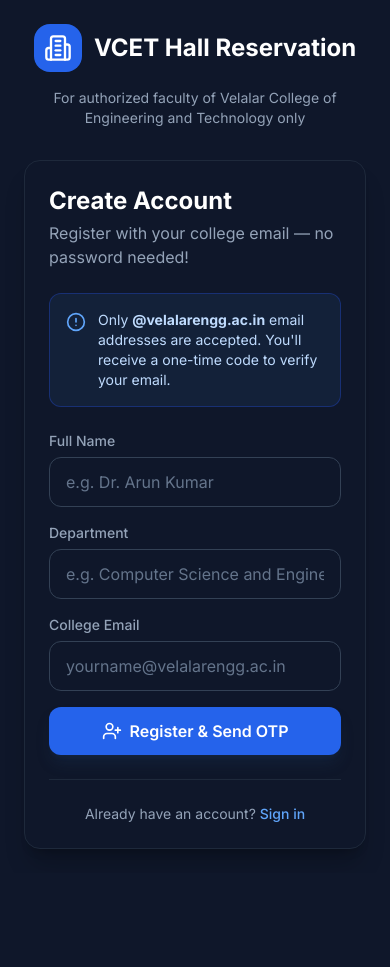
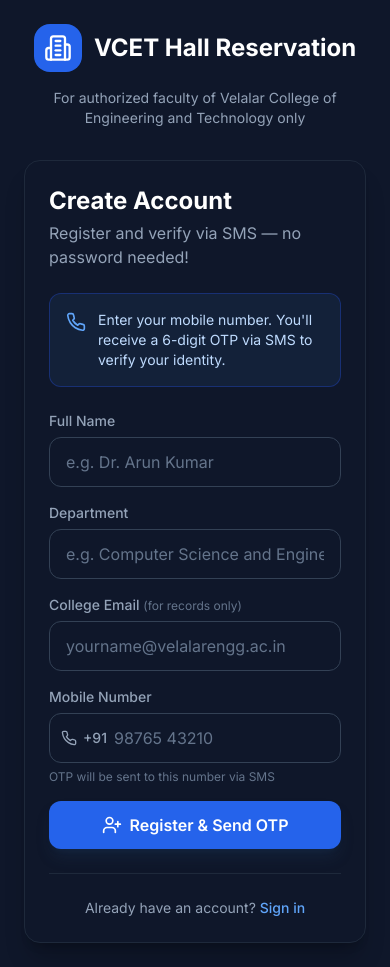
Before and after one commit to indhiran08-coder/HALL-Reservation, a React (Vite) app in the folder frontend/: page /register in a window 390 px wide. Before the commit the page ends 873 px from the top, so only its background shows below. Built offline with nearby package versions, Linux system fonts and the light colour scheme; no server answers.

Commit message:
feat: replace email OTP with phone SMS OTP for auth

```diff
--- a/frontend/src/pages/Login.jsx
+++ b/frontend/src/pages/Login.jsx
@@ -2,33 +2,46 @@
 import { Link, useNavigate } from 'react-router-dom';
 import { useAuth } from '../context/AuthContext';
 import toast from 'react-hot-toast';
-import { Mail, LogIn, Building2 } from 'lucide-react';
+import { Phone, LogIn, Building2 } from 'lucide-react';
+
+// Validate Indian mobile numbers (10 digits, optional +91 or 0 prefix)
+function parsePhone(raw) {
+  const digits = raw.replace(/\D/g, '');
+  if (digits.length === 10) return `+91${digits}`;
+  if (digits.length === 12 && digits.startsWith('91')) return `+${digits}`;
+  if (digits.length === 11 && digits.startsWith('0')) return `+91${digits.slice(1)}`;
+  return null; // invalid
+}
 
 export default function Login() {
-  const [email, setEmail] = useState('');
+  const [phone, setPhone] = useState('');
   const [loading, setLoading] = useState(false);
-  const { sendLoginOtp } = useAuth();
+  const { sendPhoneOtp } = useAuth();
   const navigate = useNavigate();
 
   const handleSubmit = async (e) => {
     e.preventDefault();
-    if (!email.trim()) { toast.error('Please enter your email'); return; }
+    if (!phone.trim()) { toast.error('Please enter your mobile number'); return; }
+
+    const e164Phone = parsePhone(phone);
+    if (!e164Phone) {
+      toast.error('Enter a valid 10-digit Indian mobile number');
+      return;
+    }
 
     setLoading(true);
     try {
-      const { error } = await sendLoginOtp(email.trim().toLowerCase());
+      const { error } = await sendPhoneOtp(e164Phone);
       if (error) {
-        // "User not found" means they need to register
         if (error.message?.includes('not found') || error.message?.includes('not exist')) {
-          toast.error('No account found. Please register first.');
+          toast.error('No account found with this number. Please register first.');
         } else {
           toast.error(error.message || 'Failed to send OTP');
         }
         return;
       }
-      toast.success('OTP sent to your email!');
-      // Pass email and mode to OTP page
-      navigate('/verify-otp', { state: { email, mode: 'login' } });
+      toast.success('OTP sent to your phone via SMS!');
+      navigate('/verify-otp', { state: { phone: e164Phone, isRegister: false } });
     } catch (err) {
       toast.error('Something went wrong. Please try again.');
     } finally {
@@ -85,24 +98,29 @@
           <div className="card">
             <div className="mb-8">
               <h2 className="text-2xl font-bold text-white">Welcome back</h2>
-              <p className="text-slate-400 mt-1">Enter your college email to receive a sign-in code</p>
+              <p className="text-slate-400 mt-1">Enter your mobile number to receive a sign-in code via SMS</p>
             </div>
 
             <form onSubmit={handleSubmit} className="space-y-5">
               <div>
-                <label className="form-label">College Email</label>
+                <label className="form-label">Mobile Number</label>
                 <div className="relative">
-                  <Mail className="absolute left-3 top-1/2 -translate-y-1/2 w-4 h-4 text-slate-400" />
+                  <div className="absolute left-3 top-1/2 -translate-y-1/2 flex items-center gap-1.5 pointer-events-none">
+                    <Phone className="w-4 h-4 text-slate-400" />
+                    <span className="text-slate-400 text-sm font-medium">+91</span>
+                  </div>
                   <input
-                    type="email"
-                    value={email}
-                    onChange={e => setEmail(e.target.value)}
-                    placeholder="yourname@velalarengg.ac.in"
-                    className="form-input pl-10"
-                    autoComplete="email"
+                    type="tel"
+                    value={phone}
+                    onChange={e => setPhone(e.target.value)}
+                    placeholder="98765 43210"
+                    className="form-input pl-16"
+                    autoComplete="tel"
+                    maxLength={15}
                     required
                   />
                 </div>
+                <p className="text-xs text-slate-500 mt-1.5">A 6-digit OTP will be sent to this number via SMS</p>
               </div>
 
               <button type="submit" disabled={loading} className="btn-primary w-full mt-2">
--- a/frontend/src/pages/OtpVerification.jsx
+++ b/frontend/src/pages/OtpVerification.jsx
@@ -2,7 +2,19 @@
 import { useLocation, useNavigate } from 'react-router-dom';
 import { useAuth } from '../context/AuthContext';
 import toast from 'react-hot-toast';
-import { Mail, RefreshCw, CheckCircle2, Building2 } from 'lucide-react';
+import { Phone, RefreshCw, CheckCircle2, Building2 } from 'lucide-react';
+
+/** Mask phone: +919876543210 → +91 98765 43210 */
+function maskPhone(e164) {
+  if (!e164) return '';
+  // Strip leading +91 / +1 etc. and show last 10 as XX XXXXX XXXXX
+  const cc = e164.startsWith('+91') ? '+91' : e164.slice(0, 3);
+  const local = e164.slice(cc.length); // 10 digits
+  if (local.length === 10) {
+    return `${cc} ${local.slice(0, 5)} ${local.slice(5)}`;
+  }
+  return e164;
+}
 
 export default function OtpVerification() {
   const [otp, setOtp] = useState(['', '', '', '', '', '']);
@@ -12,16 +24,17 @@
   const inputRefs = useRef([]);
   const location = useLocation();
   const navigate = useNavigate();
-  const { verifyOtp, sendLoginOtp, sendRegisterOtp } = useAuth();
+  const { verifyPhoneOtp, sendPhoneOtp } = useAuth();
 
-  const email = location.state?.email || '';
-  const mode = location.state?.mode || 'login'; // 'login' or 'register'
-  const regData = location.state?.regData; // for re-sending registration OTP
+  // Expect: { phone, isRegister, userData? }
+  const phone = location.state?.phone || '';
+  const isRegister = location.state?.isRegister ?? false;
+  const userData = location.state?.userData || {};
 
   useEffect(() => {
-    if (!email) navigate('/login');
+    if (!phone) navigate('/login');
     else inputRefs.current[0]?.focus();
-  }, [email, navigate]);
+  }, [phone, navigate]);
 
   useEffect(() => {
     if (countdown <= 0) return;
@@ -59,7 +72,7 @@
     }
     setLoading(true);
     try {
-      const { error } = await verifyOtp(email, otpString);
+      const { error } = await verifyPhoneOtp(phone, otpString, isRegister, userData);
       if (error) {
         toast.error(error.message || 'Invalid code. Please try again.');
         setOtp(['', '', '', '', '', '']);
@@ -67,7 +80,6 @@
         return;
       }
       toast.success('✅ Verified! Welcome to VCET Hall Reservation.');
-      // Navigate based on role — AuthContext will redirect properly
       navigate('/dashboard');
     } catch (err) {
       toast.error('Verification failed. Please try again.');
@@ -79,14 +91,9 @@
   const handleResend = async () => {
     setResending(true);
     try {
-      let error;
-      if (mode === 'register' && regData) {
-        ({ error } = await sendRegisterOtp(regData));
-      } else {
-        ({ error } = await sendLoginOtp(email));
-      }
+      const { error } = await sendPhoneOtp(phone);
       if (error) { toast.error(error.message || 'Failed to resend'); return; }
-      toast.success('New code sent to your email!');
+      toast.success('New OTP sent to your phone via SMS!');
       setCountdown(300);
       setOtp(['', '', '', '', '', '']);
       inputRefs.current[0]?.focus();
@@ -113,13 +120,13 @@
           <div className="flex justify-center mb-6">
             <div className="w-20 h-20 rounded-3xl bg-primary-900/50 border border-primary-700/50
                             flex items-center justify-center">
-              <Mail className="w-10 h-10 text-primary-400" />
+              <Phone className="w-10 h-10 text-primary-400" />
             </div>
           </div>
 
-          <h2 className="text-2xl font-bold text-white mb-2">Check Your Email</h2>
+          <h2 className="text-2xl font-bold text-white mb-2">Check Your SMS</h2>
           <p className="text-slate-400 mb-2">We've sent a 6-digit code to:</p>
-          <p className="text-primary-400 font-semibold mb-6">{email}</p>
+          <p className="text-primary-400 font-semibold mb-6">{maskPhone(phone)}</p>
 
           {/* OTP Input */}
           <div className="flex gap-3 justify-center mb-6" onPaste={handlePaste}>
@@ -171,7 +178,7 @@
           </button>
 
           <p className="text-slate-500 text-xs mt-4">
-            Check your spam folder if you don't see the email.
+            Didn't receive an SMS? Make sure your phone number is correct and try resending.
           </p>
         </div>
       </div>
--- a/frontend/src/pages/Register.jsx
+++ b/frontend/src/pages/Register.jsx
@@ -2,13 +2,27 @@
 import { Link, useNavigate } from 'react-router-dom';
 import { useAuth } from '../context/AuthContext';
 import toast from 'react-hot-toast';
-import { UserPlus, Building2, AlertCircle } from 'lucide-react';
+import { UserPlus, Building2, Phone } from 'lucide-react';
+
+// Validate Indian mobile numbers (10 digits, optional +91 or 0 prefix)
+function parsePhone(raw) {
+  const digits = raw.replace(/\D/g, '');
+  if (digits.length === 10) return `+91${digits}`;
+  if (digits.length === 12 && digits.startsWith('91')) return `+${digits}`;
+  if (digits.length === 11 && digits.startsWith('0')) return `+91${digits.slice(1)}`;
+  return null; // invalid
+}
 
 export default function Register() {
-  const [form, setForm] = useState({ fullName: '', department: '', email: '' });
+  const [form, setForm] = useState({
+    fullName: '',
+    department: '',
+    email: '',
+    phone: '',
+  });
   const [loading, setLoading] = useState(false);
   const [errors, setErrors] = useState({});
-  const { sendRegisterOtp } = useAuth();
+  const { sendPhoneOtp } = useAuth();
   const navigate = useNavigate();
 
   const handleChange = (e) => {
@@ -22,8 +36,13 @@
     if (!form.department.trim()) newErrors.department = 'Department is required';
     if (!form.email) {
       newErrors.email = 'Email is required';
-    } else if (!form.email.endsWith('@velalarengg.ac.in')) {
-      newErrors.email = 'Only @velalarengg.ac.in email addresses are accepted.';
+    } else if (!/^[^\s@]+@[^\s@]+\.[^\s@]+$/.test(form.email)) {
+      newErrors.email = 'Please enter a valid email address.';
+    }
+    if (!form.phone.trim()) {
+      newErrors.phone = 'Phone number is required';
+    } else if (!parsePhone(form.phone)) {
+      newErrors.phone = 'Enter a valid 10-digit Indian mobile number';
     }
     return newErrors;
   };
@@ -33,24 +52,27 @@
     const newErrors = validate();
     if (Object.keys(newErrors).length > 0) { setErrors(newErrors); return; }
 
+    const e164Phone = parsePhone(form.phone);
     setLoading(true);
     try {
-      const { error } = await sendRegisterOtp({
-        email: form.email.trim().toLowerCase(),
-        fullName: form.fullName.trim(),
-        department: form.department.trim(),
-      });
+      const { error } = await sendPhoneOtp(e164Phone);
       if (error) {
-        if (error.message?.includes('already registered') || error.message?.includes('already exists')) {
-          toast.error('This email is already registered. Please log in.');
-          navigate('/login');
-        } else {
-          toast.error(error.message || 'Registration failed');
-        }
+        toast.error(error.message || 'Failed to send OTP. Please try again.');
         return;
       }
-      toast.success('OTP sent! Check your email to complete registration.');
-      navigate('/verify-otp', { state: { email: form.email, mode: 'register' } });
+      toast.success('OTP sent to your phone!');
+      navigate('/verify-otp', {
+        state: {
+          phone: e164Phone,
+          isRegister: true,
+          userData: {
+            fullName: form.fullName.trim(),
+            department: form.department.trim(),
+            email: form.email.trim().toLowerCase(),
+            phone: e164Phone,
+          },
+        },
+      });
     } catch (err) {
       toast.error('Something went wrong. Please try again.');
     } finally {
@@ -58,8 +80,8 @@
     }
   };
 
-  const emailValid = form.email && form.email.endsWith('@velalarengg.ac.in');
-  const emailInvalid = form.email && !form.email.endsWith('@velalarengg.ac.in');
+  const emailValid = form.email && /^[^\s@]+@[^\s@]+\.[^\s@]+$/.test(form.email);
+  const emailInvalid = form.email && !/^[^\s@]+@[^\s@]+\.[^\s@]+$/.test(form.email);
 
   return (
     <div className="min-h-screen bg-slate-950 flex items-center justify-center p-6">
@@ -80,15 +102,14 @@
         <div className="card">
           <div className="mb-6">
             <h2 className="text-2xl font-bold text-white">Create Account</h2>
-            <p className="text-slate-400 mt-1">Register with your college email — no password needed!</p>
+            <p className="text-slate-400 mt-1">Register and verify via SMS — no password needed!</p>
           </div>
 
-          {/* Domain restriction notice */}
+          {/* Info notice */}
           <div className="flex items-start gap-3 p-4 bg-primary-900/30 border border-primary-800/50 rounded-xl mb-6">
-            <AlertCircle className="w-5 h-5 text-primary-400 flex-shrink-0 mt-0.5" />
+            <Phone className="w-5 h-5 text-primary-400 flex-shrink-0 mt-0.5" />
             <p className="text-sm text-primary-200">
-              Only <strong>@velalarengg.ac.in</strong> email addresses are accepted.
-              You'll receive a one-time code to verify your email.
+              Enter your mobile number. You'll receive a 6-digit OTP via SMS to verify your identity.
             </p>
           </div>
 
@@ -110,9 +131,11 @@
               {errors.department && <p className="form-error">⚠ {errors.department}</p>}
             </div>
 
-            {/* Email */}
+            {/* Email (for records only) */}
             <div>
-              <label className="form-label">College Email</label>
+              <label className="form-label">
+                College Email <span className="text-slate-500 font-normal text-xs">(for records only)</span>
+              </label>
               <div className="relative">
                 <input name="email" type="email" value={form.email} onChange={handleChange}
                   placeholder="yourname@velalarengg.ac.in"
@@ -125,11 +148,34 @@
               {errors.email && <p className="form-error">⚠ {errors.email}</p>}
             </div>
 
+            {/* Phone Number */}
+            <div>
+              <label className="form-label">Mobile Number</label>
+              <div className="relative">
+                <div className="absolute left-3 top-1/2 -translate-y-1/2 flex items-center gap-1.5 pointer-events-none">
+                  <Phone className="w-4 h-4 text-slate-400" />
+                  <span className="text-slate-400 text-sm font-medium">+91</span>
+                </div>
+                <input
+                  name="phone"
+                  type="tel"
+                  value={form.phone}
+                  onChange={handleChange}
+                  placeholder="98765 43210"
+                  maxLength={15}
+                  className="form-input pl-16"
+                  autoComplete="tel"
+                />
+              </div>
+              {errors.phone && <p className="form-error">⚠ {errors.phone}</p>}
+              <p className="text-xs text-slate-500 mt-1.5">OTP will be sent to this number via SMS</p>
+            </div>
+
             <button type="submit" disabled={loading} className="btn-primary w-full mt-2">
               {loading ? (
                 <><span className="spinner" /> Sending OTP...</>
               ) : (
-                <><UserPlus className="w-5 h-5" /> Register & Send OTP</>
+                <><UserPlus className="w-5 h-5" /> Register &amp; Send OTP</>
               )}
             </button>
           </form>
```
Also changed, not shown: frontend/src/context/AuthContext.jsx (+34 -28 lines), 1 other file (tests, documents, lock files or other folders).
